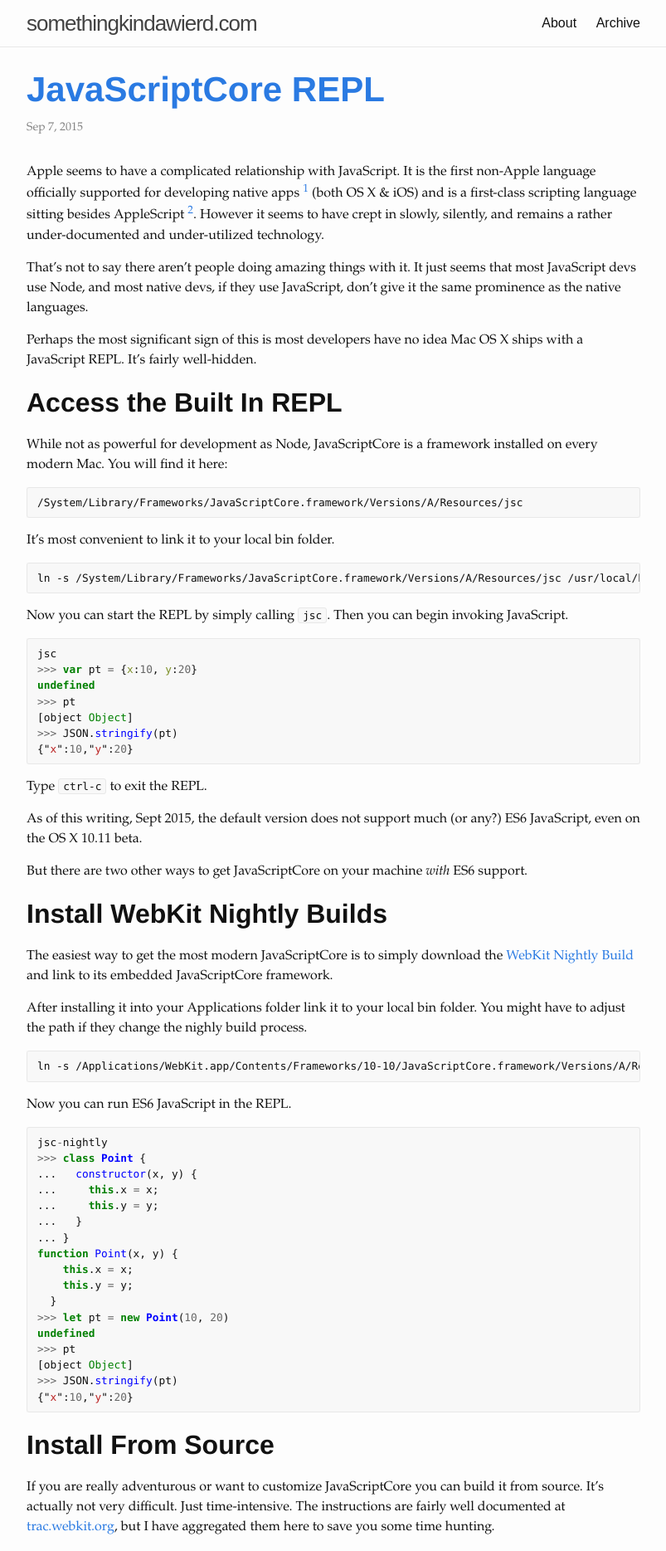
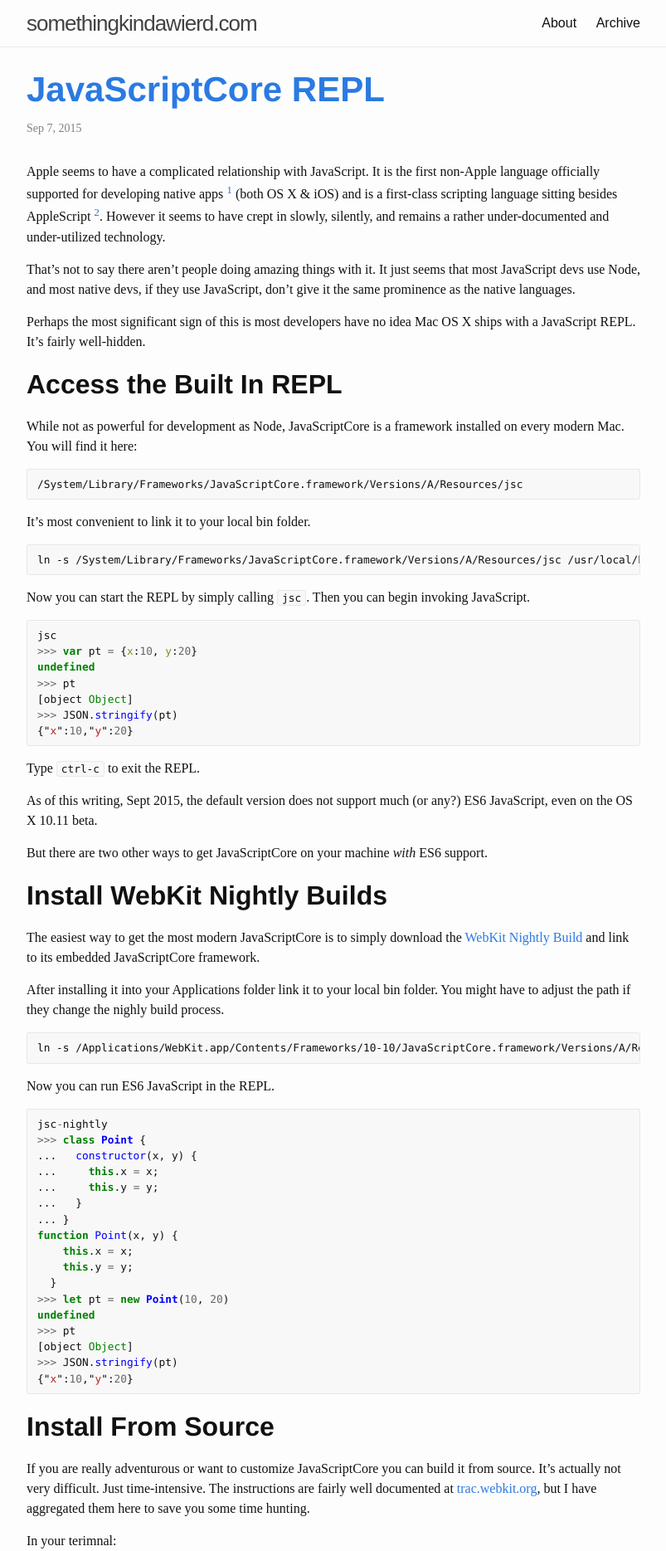
Before and after one commit to jonathan-beebe/somethingkindawierd.github.com, a Jekyll site: the page built from _posts/2015-09-07-javascriptcore-repl.md, in a window 1280 px wide. Shown: the top 1869 px of the page at 83% size, without its empty margins (238-1041 px from the left). Built offline with Jekyll 4.4.1, drawn with Linux system fonts in a browser that asks for light colours.

Commit message:
Slight tweaks to sass and typography

```diff
--- a/_sass/_base.scss
+++ b/_sass/_base.scss
@@ -1,3 +1,16 @@
+@mixin font-feature($features...) {
+  $font-feature-settings: "liga", "dlig", "onum";
+
+  @if length($features) > 0 {
+    $font-feature-settings: $features;
+  }
+
+  -webkit-font-feature-settings: $font-feature-settings;
+  -moz-font-feature-settings: $font-feature-settings;
+  -ms-font-feature-settings: $font-feature-settings;
+  font-feature-settings: $font-feature-settings;
+}
+
 /**
  * Reset some basic elements
  */
@@ -14,18 +27,22 @@
  * Basic styling
  */
 body {
-    font: $base-font-weight #{$base-font-size}/#{$base-line-height} $base-font-family;
+    font: $base-font-weight #{$base-font-size}/#{$base-line-height} $body-font-family;
     color: $text-color;
     background-color: $background-color;
-    -webkit-text-size-adjust: 100%;
-    -webkit-font-feature-settings: "kern" 1;
-    -moz-font-feature-settings: "kern" 1;
-    -o-font-feature-settings: "kern" 1;
-    font-feature-settings: "kern" 1;
-    font-kerning: normal;
+    // -webkit-text-size-adjust: 100%;
+    // -webkit-font-feature-settings: "kern" 1;
+    // -moz-font-feature-settings: "kern" 1;
+    // -o-font-feature-settings: "kern" 1;
+    // font-feature-settings: "kern" 1;
+    // font-kerning: auto;
+    @include font-feature("onum");
 }
 
-
+sup,
+.footnotes {
+    @include font-feature("lnum");
+}
 
 /**
  * Set `margin-bottom` to maintain vertical rhythm
@@ -82,7 +99,7 @@
  * Headings
  */
 h1, h2, h3, h4, h5, h6 {
-    font-family: "Futura-CondensedExtraBold", "Futura", "HelveticaNeue-CondensedBlack", Helvetica, Arial, sans-serif;
+    font-family: $heading-font-family;
     font-weight: bold;
 }
 
@@ -123,15 +140,14 @@
 }
 
 
-$code-background: #f8f8f8;
 
 /**
  * Code formatting
  */
 pre,
 code {
-    font-family: Hack, SourceCodePro, Menlo, monospace;
-    font-size: 0.8rem;
+    font-family: $monospace-font-family;
+    font-size: $monospace-font-size;
     border: 1px solid $grey-color-light;
     border-radius: 3px;
     background-color: $code-background;
--- a/_sass/_layout.scss
+++ b/_sass/_layout.scss
@@ -2,7 +2,7 @@
  * Site header
  */
 .site-header {
-    font-family: "Century Gothic", CenturyGothic, AppleGothic, sans-serif;
+    font-family: $brand-font-family;
     border-bottom: 1px solid $grey-color-light;
     min-height: 56px;
 
@@ -98,7 +98,7 @@
  * Site footer
  */
 .site-footer {
-    font-family: "Century Gothic", CenturyGothic, AppleGothic, sans-serif;
+    font-family: $brand-font-family;
     border-top: 1px solid $grey-color-light;
     padding: $spacing-unit 0;
 }
@@ -185,7 +185,7 @@
     }
 
     h1, h2, h3, h4, h5, h6 {
-      font-family: "Futura", "Trebuchet MS", HelveticaNeue, Helvetica, Arial, sans-serif;
+      font-family: $heading-font-family-light;
       font-weight: normal;
     }
 }
--- a/css/main.scss
+++ b/css/main.scss
@@ -4,12 +4,17 @@
 @charset "utf-8";
 
 
+$brand-font-family: "Century Gothic", CenturyGothic, AppleGothic, sans-serif;
+$body-font-family: "HoeflerText-Regular", "Hoefler Text", Baskerville, "Baskerville Old Face", serif;
+$heading-font-family: "Futura-CondensedExtraBold", "Futura", "HelveticaNeue-CondensedBlack", Helvetica, Arial, sans-serif;
+$heading-font-family-light: "Futura", "Trebuchet MS", HelveticaNeue, Helvetica, Arial, sans-serif;
+$monospace-font-family: Hack, SourceCodePro, Menlo, monospace;
 
 // Our variables
-$base-font-family: Garamond, "Hoefler Text", Baskerville, "Baskerville Old Face", serif;
 $base-font-size:   16px;
 $base-font-weight: 400;
 $small-font-size:  $base-font-size * 0.875;
+$monospace-font-size:  $base-font-size * 0.8;
 $base-line-height: 1.5;
 
 $spacing-unit:     30px;
@@ -21,6 +26,8 @@
 $grey-color:       #828282;
 $grey-color-light: lighten($grey-color, 40%);
 $grey-color-dark:  darken($grey-color, 25%);
+
+$code-background: #f8f8f8;
 
 // Width of the content area
 $content-width:    800px;
```
Also changed, not shown: _posts/2015-07-10-typography.md (+10 -1 lines).
